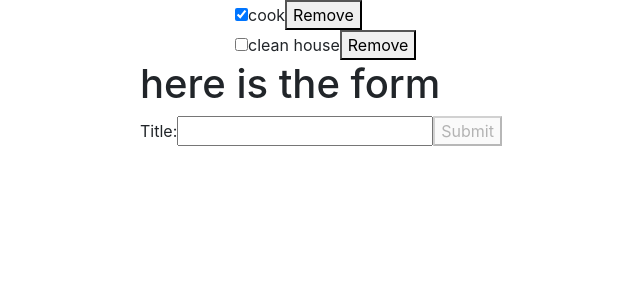
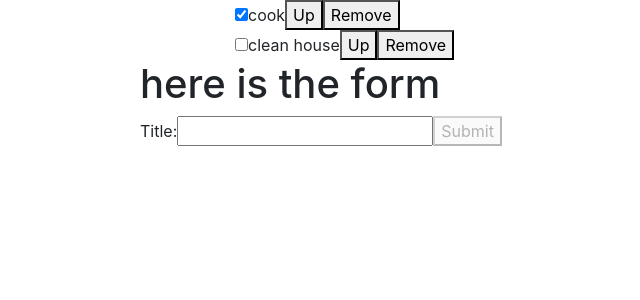
Before and after one commit to hungmuha/ReactTodoCodeTest, a React (Create React App) app: page / in a window 1280 px wide. Shown: the top 300 px of the page, without its empty margins (230-870 px from the left). Built offline with nearby package versions, Linux system fonts and the light colour scheme.

Commit message:
added moving the item up the list functionality

```diff
--- a/src/App.js
+++ b/src/App.js
@@ -3,6 +3,10 @@ import CreateTodo from './components/CreateTodo';
 import TodoList from './components/TodoList';
 import './App.css';
 
+const swap = function(arr,idx1,idx2) {
+  [arr[idx1],arr[idx2]] = [arr[idx2],arr[idx1]];
+  return arr;
+}
 const Task = function(title) {
   let randomNum = Math.floor(Math.random()*1000*7).toString();
 
@@ -24,9 +28,9 @@ const TaskList = [
 ];
 
 const App = () => {
-
   const [newInput, setNewInput] = useState('');
   const [tasks,setTasks] = useState(TaskList);
+
   const handleInputChange = event => {
     setNewInput(event.target.value);
   };
@@ -46,11 +50,23 @@ const App = () => {
       return task.taskID === item.taskID ? item : task;
     });
     setTasks(newTaskList);
+  };
+  const moveUp = item => {
+    let itemIndex = tasks.indexOf(item);
+    if(itemIndex > 0) {
+      let newTaskList = swap([...tasks],itemIndex, itemIndex-1);
+      setTasks(newTaskList);
+    }
   }
 
   return (
     <section className="container">
-      <TodoList list={tasks} removeTask={removeTask} changeStatus={toggleStatus}/>
+      <TodoList
+        list={tasks}
+        removeTask={removeTask}
+        changeStatus={toggleStatus}
+        moveUp={moveUp}
+      />
       <CreateTodo
         inputValue={newInput}
         inputChange={handleInputChange}
--- a/src/components/Item.js
+++ b/src/components/Item.js
@@ -1,10 +1,11 @@
 import React from 'react';
 
-const Item = ({item, removeTask, changeStatus}) => {
+const Item = ({item, removeTask, changeStatus, moveUp}) => {
     return (
         <div>
             <input type="checkbox" onChange={()=> changeStatus(item)} checked={item.complete}/>
             <span>{item.title}</span>
+            <button onClick={()=> moveUp(item)}>Up</button>
             <button onClick={()=> removeTask(item)}>Remove</button>
         </div>
     )
--- a/src/components/TodoList.js
+++ b/src/components/TodoList.js
@@ -1,7 +1,7 @@
 import React from 'react';
 import Item from './Item';
 
-const TodoList = ({list, removeTask, changeStatus}) => {
+const TodoList = ({list, removeTask, changeStatus, moveUp}) => {
     let displaylist = list.map((item) => {
         return (
             <Item
@@ -9,6 +9,7 @@ const TodoList = ({list, removeTask, changeStatus}) => {
                 item = {item}
                 removeTask = {removeTask}
                 changeStatus = {changeStatus}
+                moveUp = {moveUp}
             />
         )
     });
```
